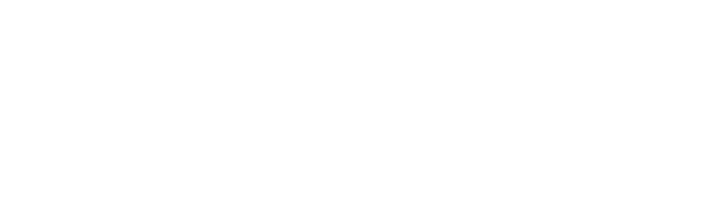
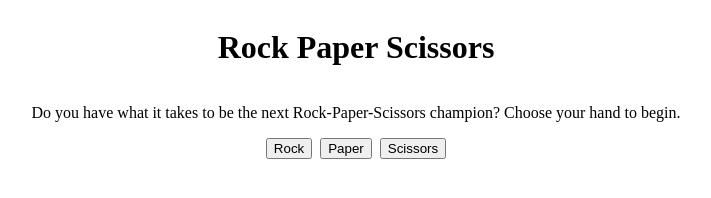
Before and after one commit to kevinkip/Rock-Paper-Scissors, a plain HTML site: page index.html in a window 1280 px wide. Shown: the whole page, without its empty margins (284-995 px from the left). Drawn offline with Linux system fonts and the light colour scheme.

Commit message:
add buttons and header

```diff
--- a/index.html
+++ b/index.html
@@ -5,11 +5,24 @@
     <meta http-equiv="X-UA-Compatible" content="IE=edge">
     <meta name="viewport" content="width=device-width, initial-scale=1.0">
     <title>Rock Paper Scissors</title>
+    <script src="script.js"></script>
+    <link rel="stylesheet" href="styles.css">
 </head>
 <body>
+    <h1>Rock Paper Scissors</h1>
 
+    <p>Do you have what it takes to be the next Rock-Paper-Scissors champion? Choose your hand to begin.</p>
+
+    <div class="buttons">
+        <button class="rock">
+            Rock
+        </button>
+        <button class="paper">
+            Paper
+        </button>
+        <button class="scissors">
+            Scissors
+        </button>
+    </div>
 </body>
-<script>
-
-</script>
 </html>
--- a/styles.css
+++ b/styles.css
@@ -0,0 +1,15 @@
+body{
+    display: flex;
+    flex-direction: column;
+    justify-content: center;
+}
+
+h1, p{
+   text-align: center;
+}
+
+.buttons{
+    display: flex;
+    justify-content: center;
+    gap: 8px;
+}
```
